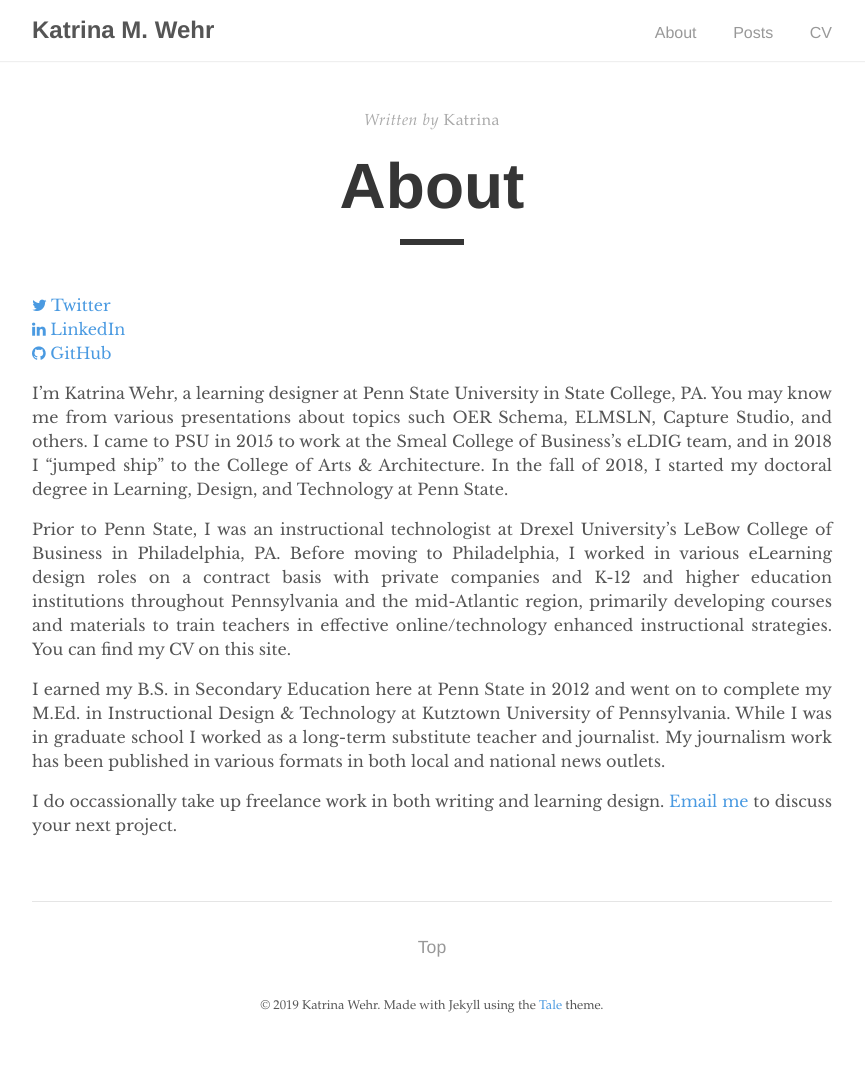
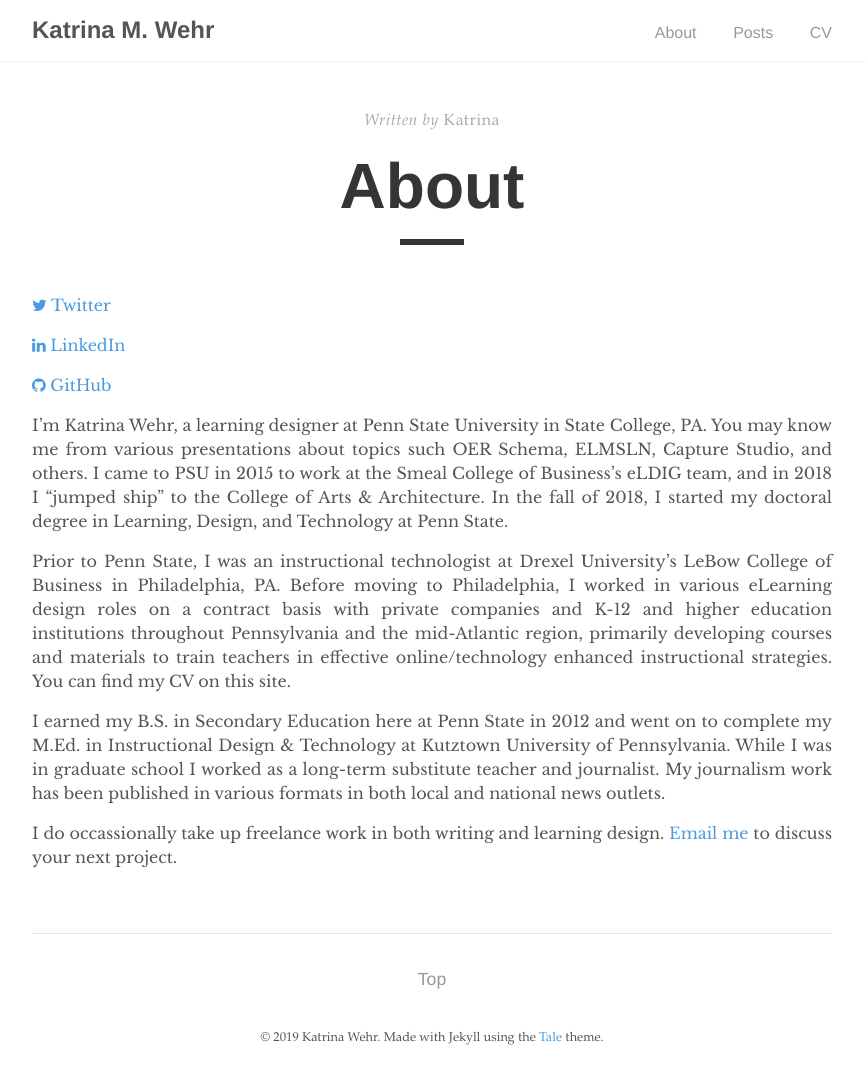
Before and after one commit to kat-wehr/mysite, a Jekyll site: the page built from _pages/about.md, in a window 1280 px wide. Shown: the whole page, without its empty margins (208-1073 px from the left). Built offline with Jekyll 4.4.1, drawn with Linux system fonts in a browser that asks for light colours; nearby versions of some CDN libraries; before the commit the page ends 1049 px from its top, so only the background shows below that.

Commit message:
Update about.md

```diff
--- a/_pages/about.md
+++ b/_pages/about.md
@@ -6,14 +6,16 @@ permalink: /about/
 ---
 
 <p align="center">
-<a href="https://twitter.com/{{ site.twitter_username }}">
-  <i class="fa fa-twitter"></i> Twitter
-</a>
-  <br>
-<a href="https://linkedin.com/in/{{ site.linkedin_username }}">
-  <i class="fa fa-linkedin"></i> LinkedIn
-</a>
-  <br>
+ <a href="https://twitter.com/{{ site.twitter_username }}">
+   <i class="fa fa-twitter"></i> Twitter
+ </a>
+</p>
+<p align="center">
+ <a href="https://linkedin.com/in/{{ site.linkedin_username }}">
+   <i class="fa fa-linkedin"></i> LinkedIn
+ </a>
+</p>
+<p align="center">
 <a href="https://github.com/{{ site.github_username }}">
   <i class="fa fa-github"></i> GitHub
 </a>
```
